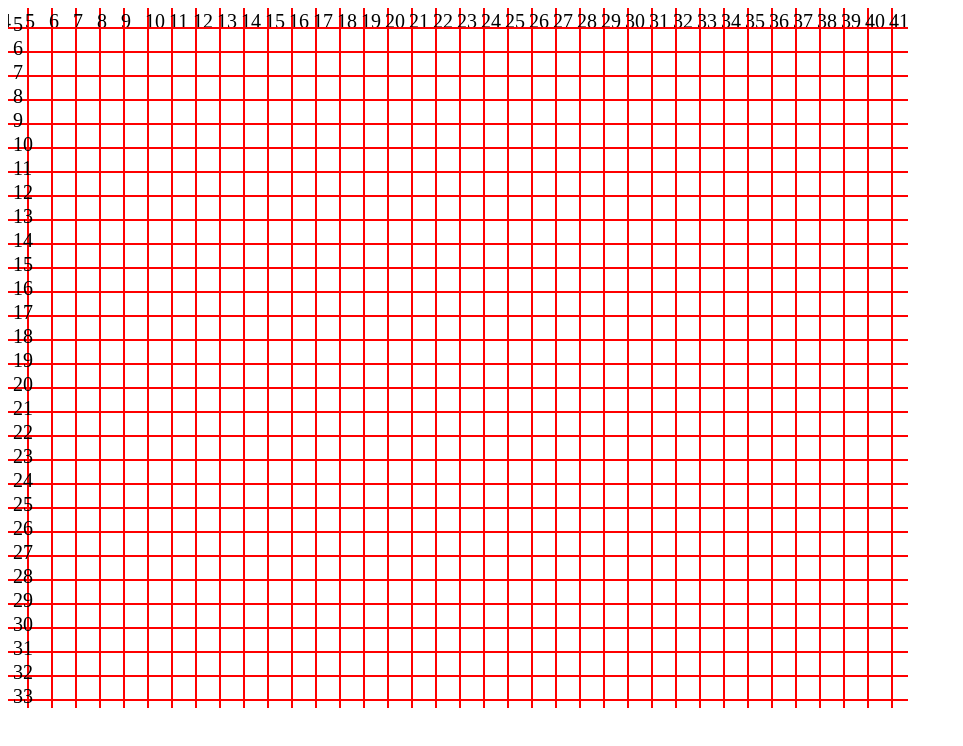
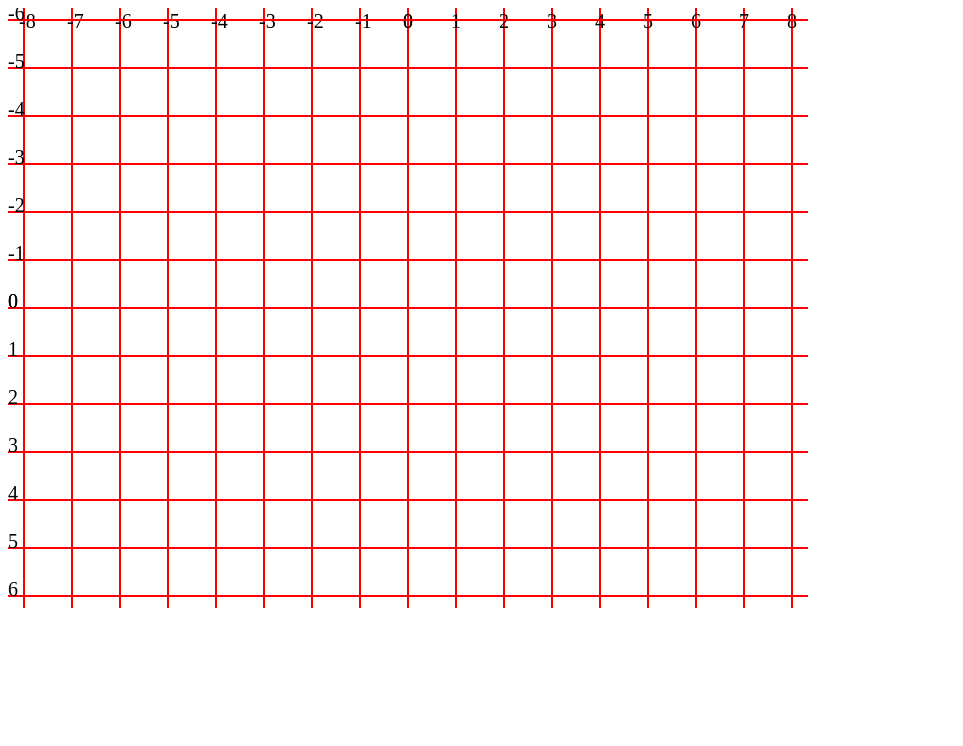
Before and after one commit to maxwe/www.maxwe.org, a plain HTML site: page gobang/index.html in a window 1280 px wide. Shown: the whole page, without its empty margins (0-963 px from the left). Drawn offline with Linux system fonts and the light colour scheme.

Commit message:
draw scrollable and scalable map

```diff
--- a/gobang/index.html
+++ b/gobang/index.html
@@ -1,5 +1,5 @@
 <!DOCTYPE html>
-<html style="width: 100%;height: 100%;overflow: hidden">
+<html style="width: 100%;height: 100%;overflow: hidden" manifest="demo.appcache">
 <head lang="en">
     <meta charset="UTF-8">
     <title></title>
--- a/gobang/interface.js
+++ b/gobang/interface.js
@@ -1,5 +1,16 @@
 var canvas = this.document.getElementById("canvas");
 canvas.draggable = true;
+
+if (canvas.addEventListener) {
+    // IE9, Chrome, Safari, Opera
+    canvas.addEventListener("mousewheel", onMouseWheelHandler, false);
+    // Firefox
+    canvas.addEventListener("DOMMouseScroll", onMouseWheelHandler, false);
+} else {
+    // IE 6/7/8
+    canvas.attachEvent("onmousewheel", onMouseWheelHandler);
+}
+
 canvas.addEventListener("dragstart", onMouseDragStartHandler);
 canvas.addEventListener("drag", onMouseDragHandler);
 canvas.addEventListener("dragend", onMouseDragEndHandler);
@@ -12,13 +23,13 @@ var startOfX = 0 - marginOffset;
 var startOfY = 0 - marginOffset;
 
 canvas.width = this.window.screen.width + marginOffset;
-canvas.height = this.window.screen.width + marginOffset;
+canvas.height = this.window.screen.height + marginOffset;
 
 var endOfX = this.window.screen.width + marginOffset;
 var endOfY = this.window.screen.height + marginOffset;
 
 /*初始化地图线条的间隔*/
-var spaceOffsetLine = 24;
+var spaceOffsetLine = 48;
 /*定义每次滚动鼠标滚轮缩放地图线条间隔的比率*/
 var multipleOfScale = spaceOffsetLine / 8;
 /*最大的地图线条的间隔*/
@@ -27,66 +38,13 @@ var maxMultipleOfScale = 39;
 var minMultipleOfScale = 10;
 
 /*初始化绘制地图*/
-drawBoardLine(context, startOfX, startOfY, endOfX, endOfY, spaceOffsetLine);
+//drawBoardLine(context, startOfX, startOfY, endOfX, endOfY, spaceOffsetLine);
+drawMapGrid(context,this.window.screen.width / 2,this.window.screen.height / 2,spaceOffsetLine,0,0);
 
 /**
- * 绘制地图线条的函数
- * @param context
- * @param startOfX
- * @param startOfY
- * @param endOfX
- * @param endOfY
- * @param spaceOffsetLine
+ * 滚轮滚动事件
+ * @param event
  */
-function drawBoardLine(context, startOfX, startOfY, endOfX, endOfY, spaceOffsetLine) {
-    context.clearRect(startOfX, startOfY, endOfX, endOfY);
-
-    var counterOfX = 0;
-    for (var x = startOfX; x < endOfX; x = x + spaceOffsetLine) {
-        context.beginPath();
-        context.lineWidth = 2;
-        context.strokeStyle = "#FF0000";
-        context.moveTo(x, 0)
-        context.lineTo(x, endOfY);
-        context.stroke();
-
-        drawText(context,counterOfX,x - 3,20,20);
-
-        counterOfX++;
-
-        console.log(counterOfX);
-    }
-
-    var counterOfY = 0;
-    for (var y = startOfY; y < endOfY; y = y + spaceOffsetLine) {
-        context.beginPath();
-        context.lineWidth = 2;
-        context.moveTo(0, y)
-        context.lineTo(endOfX, y);
-        context.stroke();
-
-        drawText(context,counterOfY + "", 5, y + 3, 20);
-        counterOfY++;
-    }
-}
-
-function drawText(context,text,x,y,maxWidth){
-    context.save();
-    context.font = "20px serif";
-    context.fillText(text, x, y, maxWidth);
-    context.restore();
-}
-
-if (canvas.addEventListener) {
-    // IE9, Chrome, Safari, Opera
-    canvas.addEventListener("mousewheel", onMouseWheelHandler, false);
-    // Firefox
-    canvas.addEventListener("DOMMouseScroll", onMouseWheelHandler, false);
-} else {
-    // IE 6/7/8
-    canvas.attachEvent("onmousewheel", onMouseWheelHandler);
-}
-
 function onMouseWheelHandler(event) {
     event.preventDefault();
     var e = window.event || event; // old IE support
@@ -94,25 +52,96 @@ function onMouseWheelHandler(event) {
     if (delta > 0 && spaceOffsetLine < maxMultipleOfScale) {
         //向上滚动
         spaceOffsetLine = spaceOffsetLine + multipleOfScale;
-        drawBoardLine(context, startOfX, startOfY, endOfX, endOfY, spaceOffsetLine);
+        drawMapGrid(context,event.x,event.y,spaceOffsetLine,0,0);
     } else if (delta < 0 && spaceOffsetLine > minMultipleOfScale) {
         //向下滚动
         spaceOffsetLine = spaceOffsetLine - multipleOfScale;
-        drawBoardLine(context, startOfX, startOfY, endOfX, endOfY, spaceOffsetLine);
+        drawMapGrid(context,event.x,event.y,spaceOffsetLine,0,0);
     }
 }
 
+var onStartX, onStartY, onMoveX, onMoveY, onEndX, onEndY;
 function onMouseDragStartHandler(event) {
-    console.log("on drag start" + event.x + ":" + event.y + ":" + event.clientX + ":" + event.clientY);
+    //console.log("on drag start" + event.x + ":" + event.y + ":" + event.clientX + ":" + event.clientY);
+    onStartX = onMoveX = event.x;
+    onStartY = onMoveY = event.y;
 }
 
 
 function onMouseDragHandler(event) {
-    console.log("on drag " + event.x + ":" + event.y + ":" + event.clientX + ":" + event.clientY);
+    if (event.x == 0 && event.y == 0 && event.clientX == 0 && event.clientY == 0) {
+    } else {
+        //console.log("on drag " + event.x + ":" + event.y + ":" + event.clientX + ":" + event.clientY);
+        onEndX = onMoveX = event.x;
+        onEndY = onMoveY = event.y;
+
+        drawMapGrid(context,onMoveX,onMoveY,spaceOffsetLine,0,0);
+    }
 }
 
+function onMouseDragEndHandler(event) {
+    //console.log("on drag end" + event.x + ":" + event.y + ":" + event.clientX + ":" + event.clientY);
+}
 
+function drawMapGrid(context, startX, startY, spaceOffsetLine, currentXLineNumber, currentYLineNumber) {
+    if(spaceOffsetLine <= 0){
+        throw "spaceOffsetLine <= 0";
+    }
+    var screenWidth = this.window.screen.width;
+    var screenHeight = this.window.screen.height;
 
-function onMouseDragEndHandler(event) {
-    console.log("on drag end" + event.x + ":" + event.y + ":" + event.clientX + ":" + event.clientY);
+    var forwardCurrentXLineNumber = currentXLineNumber;
+    var backwardCurrentXLineNumber = currentXLineNumber;
+    var upCurrentYLineNumber = currentYLineNumber;
+    var downCurrentYLineNumber = currentYLineNumber;
+
+    context.clearRect(0, 0, screenWidth, screenHeight);
+
+    /**
+     * 向前绘制纵线
+     */
+    for (var x = startX; x > 0; x = x - spaceOffsetLine) {
+        drawSingleLine(context,x,0,x,screenHeight);
+        drawLineNumber(context,forwardCurrentXLineNumber --,x - 5,20);
+    }
+
+    /**
+     * 向后绘制纵线
+     */
+    for (var x = startX; x < screenWidth; x = x + spaceOffsetLine) {
+        drawSingleLine(context,x,0,x,screenHeight);
+        drawLineNumber(context,backwardCurrentXLineNumber ++,x - 5,20);
+    }
+
+    /**
+     * 向上绘制横线
+     */
+    for (var y = startY; y > 0; y = y - spaceOffsetLine) {
+        drawSingleLine(context,0,y,screenWidth,y);
+        drawLineNumber(context,upCurrentYLineNumber -- ,0,y);
+    }
+
+    /**
+     * 向下绘制横线
+     */
+    for (var y = startY; y < screenHeight; y = y + spaceOffsetLine) {
+        drawSingleLine(context,0,y,screenWidth,y);
+        drawLineNumber(context,downCurrentYLineNumber ++ ,0,y)
+    }
 }
+
+function drawSingleLine(context,startX,startY,endX,endY){
+    context.beginPath();
+    context.lineWidth = 2;
+    context.strokeStyle = "#FF0000";
+    context.moveTo(startX, startY);
+    context.lineTo(endX, endY);
+    context.stroke();
+}
+
+function drawLineNumber(context, text, x, y) {
+    context.save();
+    context.font = "20px serif";
+    context.fillText(text, x, y, 20);
+    context.restore();
+}
```
